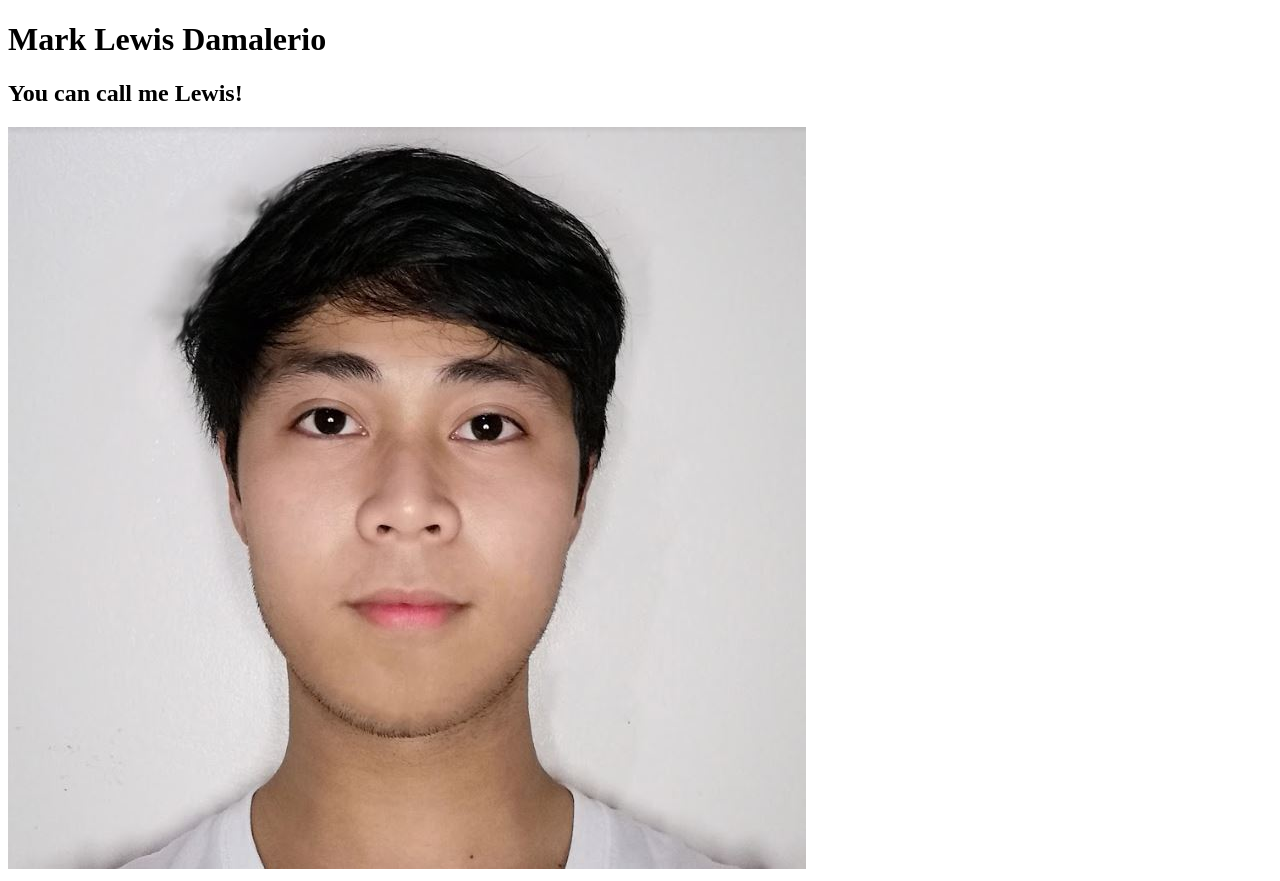
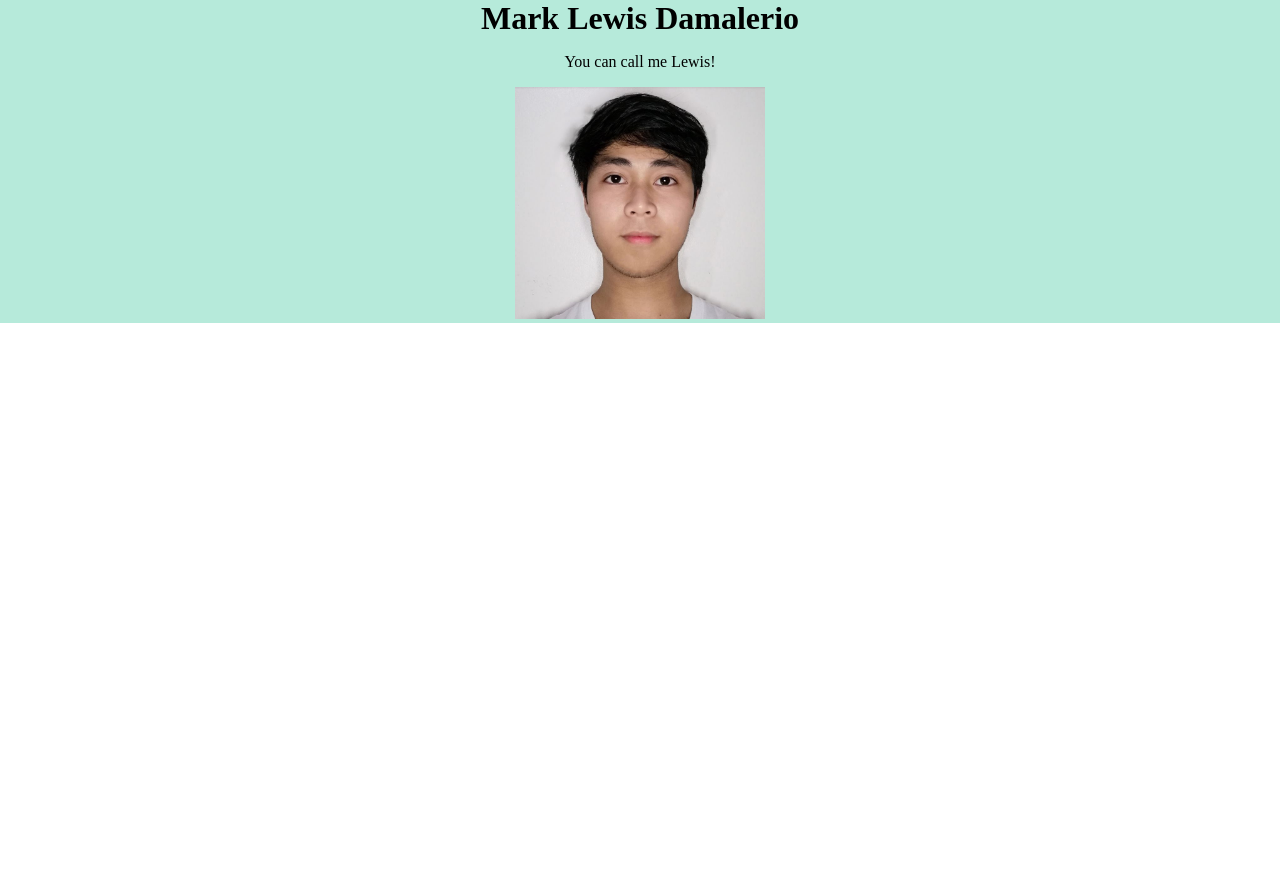
Before and after one commit to msdamalerio/msdamalerio.github.io, a plain HTML site: page index.html in a window 1280 px wide. After the commit the page ends 800 px from the top, so only its background shows below. Drawn offline with Linux system fonts and the light colour scheme.

Commit message:
change style of profile header

```diff
--- a/index.html
+++ b/index.html
@@ -3,10 +3,15 @@
     <head>
         <meta charset="UTF-8">
         <title>Mark Lewis Website</title>
+        <link rel="stylesheet" href="styles.css">
     </head>
     <body>
-        <h1>Mark Lewis Damalerio</h1>
-        <h2>You can call me Lewis!</h2>
-        <img class="img" src="picture.JPG" alt="picture">
+
+        <div class="profile-div">
+            <h1>Mark Lewis Damalerio</h1>
+            <p>You can call me Lewis!</p>
+            <img class="profile-img" src="picture.JPG" alt="picture">
+        </div>
+
     </body>
 </html>
--- a/styles.css
+++ b/styles.css
@@ -0,0 +1,17 @@
+
+h1 {
+    margin: 0;
+}
+
+body {
+    margin: 0;
+}
+
+.profile-div {
+    text-align: center;
+    background-color: #B6EADA;
+}
+
+.profile-img {
+    width: 250px;
+}
```
